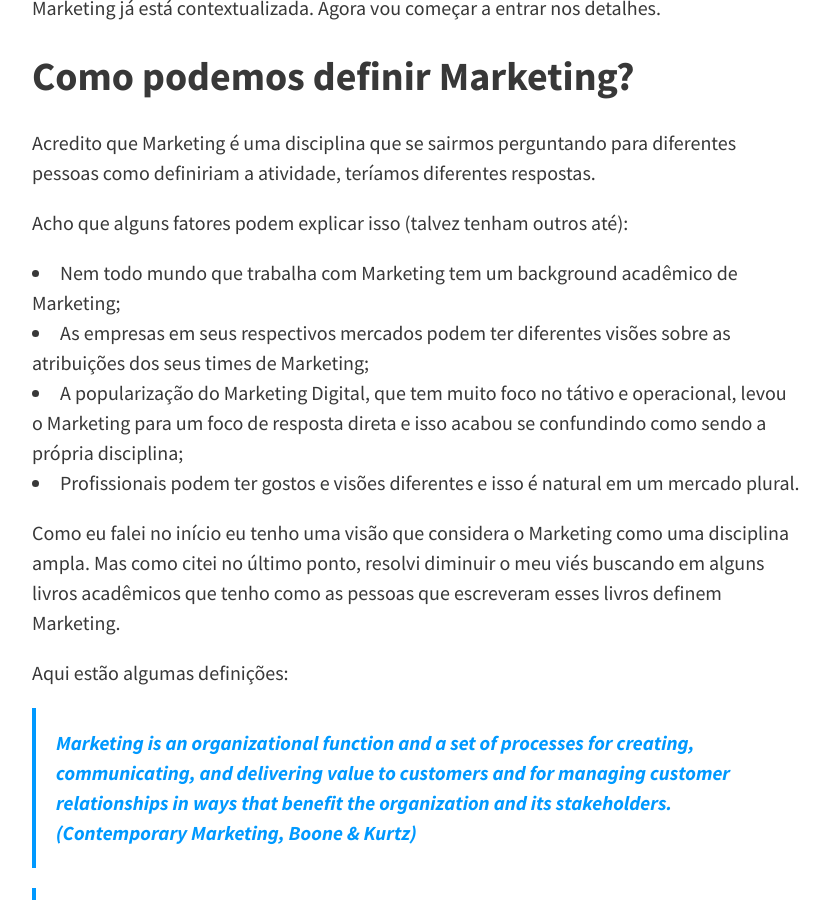
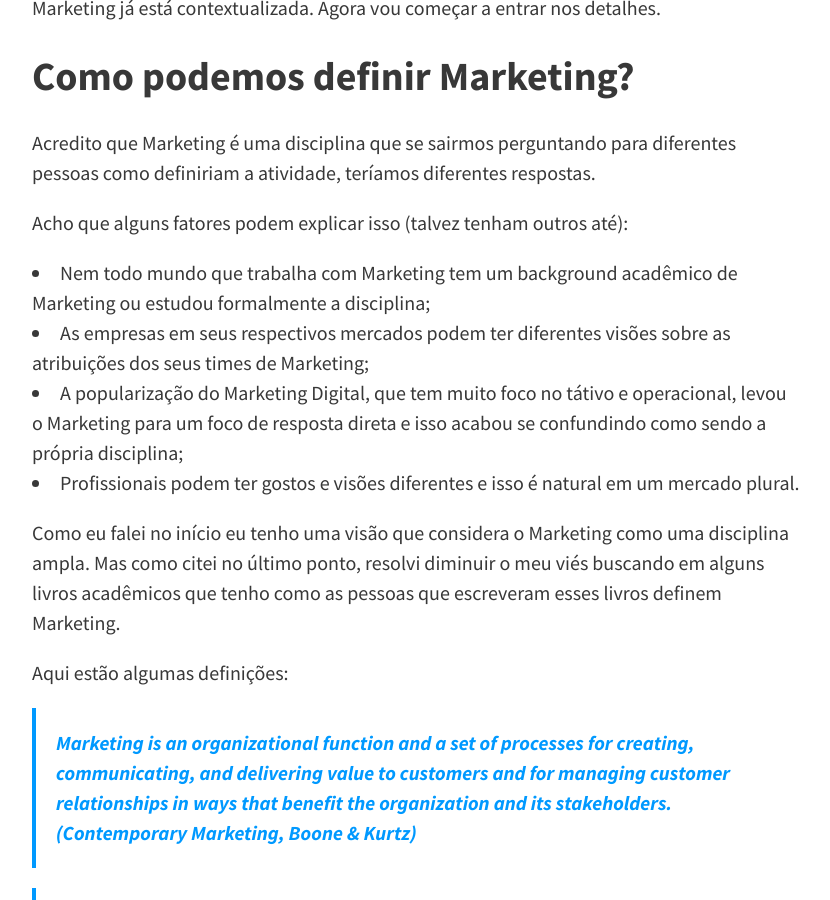
Before and after one commit to felipecbarbosa/felipecbarbosa.github.io, a Jekyll site: the page built from _posts/2022-07-11-o-que-e-marketing.md, in a window 1280 px wide and 900 px high, scrolled down 2014 px. Shown: the whole window, without its empty margins (224-1054 px from the left). Built offline with Jekyll 4.4.1, drawn with Linux system fonts in a browser that asks for light colours; nearby versions of some CDN libraries; comment, search, counter and statistics services are not loaded.

Commit message:
Edited text

```diff
--- a/_posts/2022-07-11-o-que-e-marketing.md
+++ b/_posts/2022-07-11-o-que-e-marketing.md
@@ -48,7 +48,7 @@ Acredito que Marketing é uma disciplina que se sairmos perguntando para diferen
 
 Acho que alguns fatores podem explicar isso (talvez tenham outros até):
 
-- Nem todo mundo que trabalha com Marketing tem um background acadêmico de Marketing;
+- Nem todo mundo que trabalha com Marketing tem um background acadêmico de Marketing ou estudou formalmente a disciplina;
 - As empresas em seus respectivos mercados podem ter diferentes visões sobre as atribuições dos seus times de Marketing;
 - A popularização do Marketing Digital, que tem muito foco no tátivo e operacional, levou o Marketing para um foco de resposta direta e isso acabou se confundindo como sendo a própria disciplina;
 - Profissionais podem ter gostos e visões diferentes e isso é natural em um mercado plural.
```
